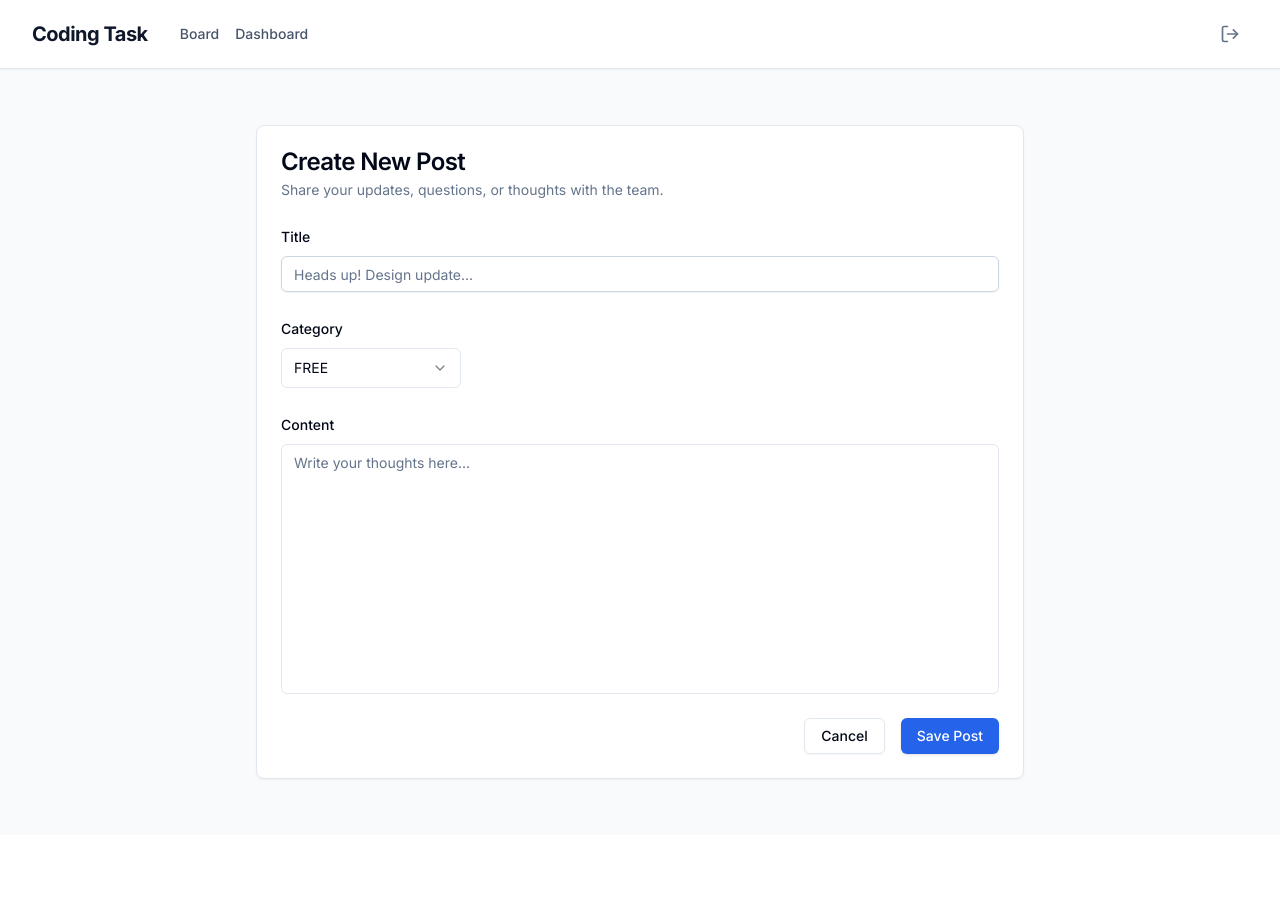
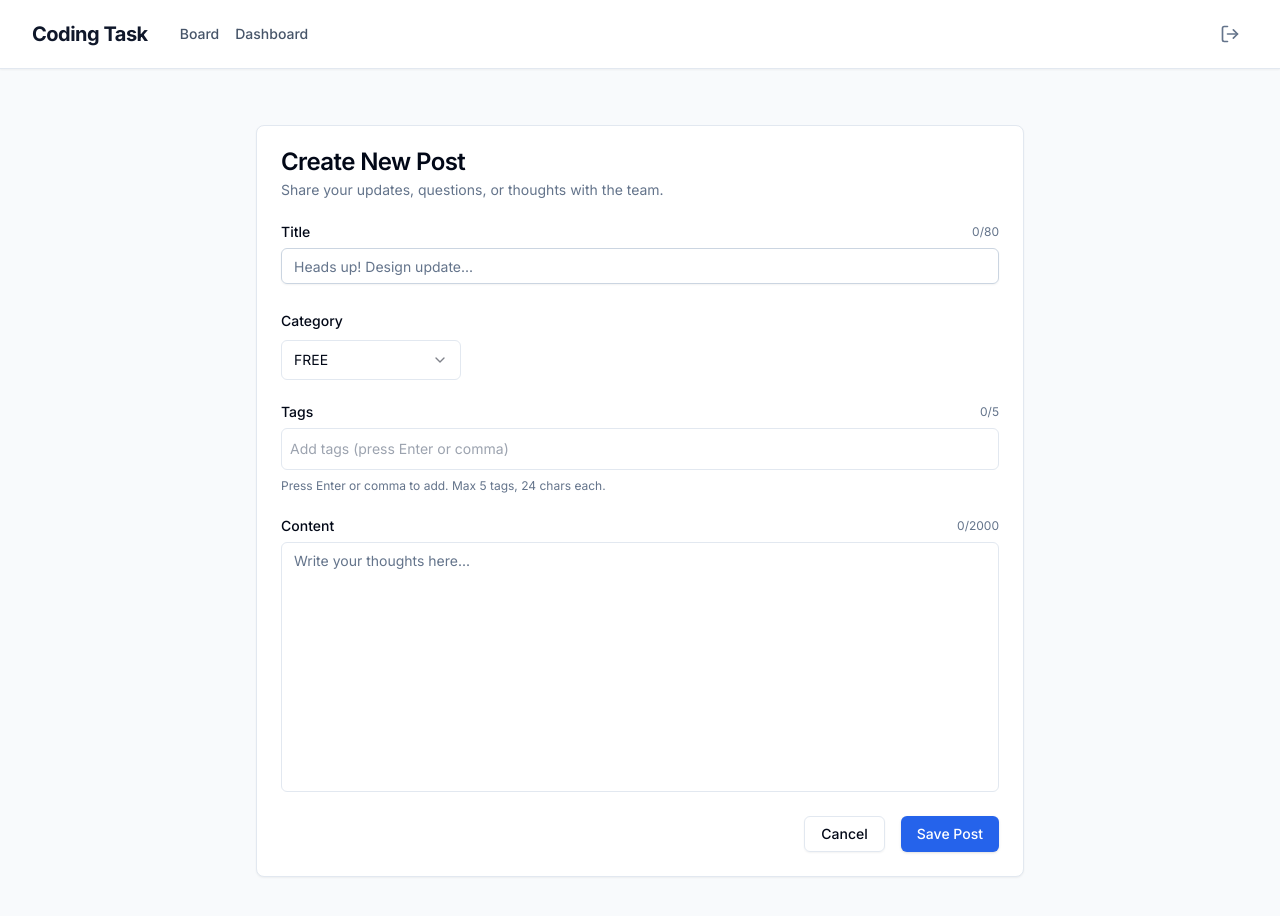
Before and after one commit to hongchan88/directional-task, a React (Vite) app: page /posts/new in a window 1280 px wide. Shown: the top 916 px of the page. Before the commit the page ends 835 px from the top, so only its background shows below. Built offline with nearby package versions, Linux system fonts and the light colour scheme; sample sign-in values are in the browser's storage.

Commit message:
update according to requirement title, body, tags etc

```diff
--- a/src/features/board/components/columns.tsx
+++ b/src/features/board/components/columns.tsx
@@ -58,6 +58,7 @@ export const columns: ColumnDef<Post>[] = [
       );
     },
   },
+
   {
     accessorKey: "userId",
     header: "Author",
@@ -92,4 +93,26 @@ export const columns: ColumnDef<Post>[] = [
     enableResizing: true,
     size: 100,
   },
+  {
+    accessorKey: "tags",
+    header: "Tags",
+    enableResizing: true,
+    size: 200,
+    cell: ({ row }) => {
+      const tags = row.getValue("tags") as string[] | undefined;
+      if (!tags || tags.length === 0) return <span className="text-slate-400">-</span>;
+      return (
+        <div className="flex flex-wrap gap-1">
+          {tags.map((tag, index) => (
+            <span
+              key={index}
+              className="px-1.5 py-0.5 bg-slate-100 text-slate-600 text-xs rounded"
+            >
+              {tag}
+            </span>
+          ))}
+        </div>
+      );
+    },
+  },
 ];
--- a/src/features/board/components/post-form.tsx
+++ b/src/features/board/components/post-form.tsx
@@ -11,10 +11,17 @@ import {
   SelectValue,
 } from "@/components/ui/select";
 import { Category, CreatePostDto } from "@/features/board/types";
-import { useState } from "react";
+import { useState, KeyboardEvent } from "react";
+import { X } from "lucide-react";
+
+// Validation constants
+const MAX_TITLE_LENGTH = 80;
+const MAX_BODY_LENGTH = 2000;
+const MAX_TAGS = 5;
+const MAX_TAG_LENGTH = 24;
 
 interface PostFormProps {
-  initialData?: CreatePostDto;
+  initialData?: CreatePostDto & { tags?: string[] };
   errors?: Record<string, string>;
   disabled?: boolean;
 }
@@ -23,19 +30,61 @@ export function PostForm({ initialData, errors, disabled }: PostFormProps) {
   const navigation = useNavigation();
   const isSubmitting = navigation.state === "submitting";
 
-  // Controlled state for Shadcn Select
+  // Controlled state
   const [category, setCategory] = useState<string>(initialData?.category || Category.FREE);
+  const [title, setTitle] = useState(initialData?.title || "");
+  const [body, setBody] = useState(initialData?.body || "");
+  const [tags, setTags] = useState<string[]>(initialData?.tags || []);
+  const [tagInput, setTagInput] = useState("");
+
+  // Tag handlers
+  const addTag = (value: string) => {
+    const trimmed = value.trim().slice(0, MAX_TAG_LENGTH);
+    if (!trimmed) return;
+
+    // Deduplicate (case-insensitive)
+    const exists = tags.some(t => t.toLowerCase() === trimmed.toLowerCase());
+    if (exists) {
+      setTagInput("");
+      return;
+    }
+
+    if (tags.length >= MAX_TAGS) return;
+
+    setTags([...tags, trimmed]);
+    setTagInput("");
+  };
+
+  const removeTag = (index: number) => {
+    setTags(tags.filter((_, i) => i !== index));
+  };
+
+  const handleTagKeyDown = (e: KeyboardEvent<HTMLInputElement>) => {
+    if (e.key === "Enter" || e.key === ",") {
+      e.preventDefault();
+      addTag(tagInput);
+    } else if (e.key === "Backspace" && tagInput === "" && tags.length > 0) {
+      removeTag(tags.length - 1);
+    }
+  };
 
   return (
     <Form method="post" className="space-y-6">
        {/* Title */}
         <div className="space-y-2">
-            <Label htmlFor="title">Title</Label>
+            <div className="flex justify-between items-center">
+              <Label htmlFor="title">Title</Label>
+              <span className={`text-xs ${title.length > MAX_TITLE_LENGTH ? "text-red-500" : "text-muted-foreground"}`}>
+                {title.length}/{MAX_TITLE_LENGTH}
+              </span>
+            </div>
             <Input
                 id="title"
                 name="title"
                 placeholder="Heads up! Design update..."
-                defaultValue={initialData?.title}
+                value={title}
+                onChange={(e) => setTitle(e.target.value)}
+                maxLength={MAX_TITLE_LENGTH}
                 className={errors?.title ? "border-red-500" : ""}
                 required
             />
@@ -60,14 +109,64 @@ export function PostForm({ initialData, errors, disabled }: PostFormProps) {
             </Select>
         </div>
 
+        {/* Tags */}
+        <div className="space-y-2">
+            <div className="flex justify-between items-center">
+              <Label htmlFor="tags">Tags</Label>
+              <span className={`text-xs ${tags.length >= MAX_TAGS ? "text-red-500" : "text-muted-foreground"}`}>
+                {tags.length}/{MAX_TAGS}
+              </span>
+            </div>
+            <input type="hidden" name="tags" value={JSON.stringify(tags)} />
+            <div className={`flex flex-wrap gap-2 p-2 border rounded-md min-h-[42px] ${errors?.tags ? "border-red-500" : "border-input"}`}>
+              {tags.map((tag, index) => (
+                <span
+                  key={index}
+                  className="inline-flex items-center gap-1 px-2 py-1 bg-primary/10 text-primary text-sm rounded-md"
+                >
+                  {tag}
+                  <button
+                    type="button"
+                    onClick={() => removeTag(index)}
+                    className="hover:text-destructive"
+                  >
+                    <X className="h-3 w-3" />
+                  </button>
+                </span>
+              ))}
+              {tags.length < MAX_TAGS && (
+                <input
+                  type="text"
+                  value={tagInput}
+                  onChange={(e) => setTagInput(e.target.value)}
+                  onKeyDown={handleTagKeyDown}
+                  onBlur={() => addTag(tagInput)}
+                  placeholder={tags.length === 0 ? "Add tags (press Enter or comma)" : ""}
+                  className="flex-1 min-w-[120px] outline-none bg-transparent text-sm"
+                  maxLength={MAX_TAG_LENGTH}
+                  disabled={disabled}
+                />
+              )}
+            </div>
+            <p className="text-xs text-muted-foreground">Press Enter or comma to add. Max {MAX_TAGS} tags, {MAX_TAG_LENGTH} chars each.</p>
+            {errors?.tags && <p className="text-sm text-red-500 font-medium">{errors.tags}</p>}
+        </div>
+
         {/* Body */}
         <div className="space-y-2">
-            <Label htmlFor="body">Content</Label>
+            <div className="flex justify-between items-center">
+              <Label htmlFor="body">Content</Label>
+              <span className={`text-xs ${body.length > MAX_BODY_LENGTH ? "text-red-500" : "text-muted-foreground"}`}>
+                {body.length}/{MAX_BODY_LENGTH}
+              </span>
+            </div>
             <Textarea
                 id="body"
                 name="body"
                 placeholder="Write your thoughts here..."
-                defaultValue={initialData?.body}
+                value={body}
+                onChange={(e) => setBody(e.target.value)}
+                maxLength={MAX_BODY_LENGTH}
                 className={`min-h-[250px] resize-none ${errors?.body ? "border-red-500" : ""}`}
                 required
             />
--- a/src/features/board/pages/board-detail-page.tsx
+++ b/src/features/board/pages/board-detail-page.tsx
@@ -63,10 +63,24 @@ export default function BoardDetailPage() {
                     )}
                 </div>
             </CardHeader>
-            <CardContent className="prose max-w-none mt-4">
+            <CardContent className="prose max-w-none mt-4 space-y-6">
                 <div className="whitespace-pre-wrap text-slate-700 leading-relaxed min-h-[200px]">
                     {post.body}
                 </div>
+
+                {/* Tags */}
+                {post.tags && post.tags.length > 0 && (
+                    <div className="flex flex-wrap gap-2 pt-4 border-t">
+                        {post.tags.map((tag, index) => (
+                            <span
+                                key={index}
+                                className="px-2 py-1 bg-slate-100 text-slate-600 text-sm rounded-md"
+                            >
+                                #{tag}
+                            </span>
+                        ))}
+                    </div>
+                )}
             </CardContent>
        </Card>
     </div>
--- a/src/features/board/pages/board-edit-page.tsx
+++ b/src/features/board/pages/board-edit-page.tsx
@@ -14,6 +14,12 @@ export async function boardEditLoader({ params }: LoaderFunctionArgs) {
   return post;
 }
 
+// Validation constants
+const MAX_TITLE_LENGTH = 80;
+const MAX_BODY_LENGTH = 2000;
+const MAX_TAGS = 5;
+const MAX_TAG_LENGTH = 24;
+
 // Action to update post
 export async function updatePostAction({ request, params }: ActionFunctionArgs) {
   if (!params.postId) throw new Error("Post ID is required");
@@ -22,16 +28,43 @@ export async function updatePostAction({ request, params }: ActionFunctionArgs)
   const title = formData.get("title") as string;
   const body = formData.get("body") as string;
   const category = formData.get("category") as Category;
+  const tagsRaw = formData.get("tags") as string;
+
+  // Parse tags from JSON
+  let tags: string[] = [];
+  try {
+    tags = tagsRaw ? JSON.parse(tagsRaw) : [];
+  } catch {
+    tags = [];
+  }
 
   const errors: Record<string, string> = {};
 
-  // Validation (Same as create)
+  // Title validation
   if (!title || title.trim().length < 2) {
-    errors.title = "Title must be at least 2 characters string.";
+    errors.title = "Title must be at least 2 characters.";
+  } else if (title.length > MAX_TITLE_LENGTH) {
+    errors.title = `Title must be at most ${MAX_TITLE_LENGTH} characters.`;
   }
+
+  // Body validation
   if (!body || body.trim().length < 1) {
     errors.body = "Content is required.";
+  } else if (body.length > MAX_BODY_LENGTH) {
+    errors.body = `Content must be at most ${MAX_BODY_LENGTH} characters.`;
   }
+
+  // Tags validation
+  if (tags.length > MAX_TAGS) {
+    errors.tags = `Maximum ${MAX_TAGS} tags allowed.`;
+  }
+  const invalidTag = tags.find(t => t.length > MAX_TAG_LENGTH);
+  if (invalidTag) {
+    errors.tags = `Each tag must be at most ${MAX_TAG_LENGTH} characters.`;
+  }
+
+  // Deduplicate tags (case-insensitive)
+  const uniqueTags = [...new Map(tags.map(t => [t.toLowerCase(), t])).values()];
 
   // Banned Words Validation
   const contentToCheck = (title + " " + body).toLowerCase();
@@ -50,6 +83,7 @@ export async function updatePostAction({ request, params }: ActionFunctionArgs)
         title,
         body,
         category,
+        tags: uniqueTags,
     });
     return redirect("/posts");
   } catch (err: any) {
--- a/src/features/board/pages/board-new-page.tsx
+++ b/src/features/board/pages/board-new-page.tsx
@@ -6,21 +6,54 @@ import { BANNED_WORDS } from "@/lib/constants";
 import { Card, CardContent, CardDescription, CardHeader, CardTitle } from "@/components/ui/card";
 
 
+// Validation constants
+const MAX_TITLE_LENGTH = 80;
+const MAX_BODY_LENGTH = 2000;
+const MAX_TAGS = 5;
+const MAX_TAG_LENGTH = 24;
+
 export async function createPostAction({ request }: ActionFunctionArgs) {
   const formData = await request.formData();
   const title = formData.get("title") as string;
   const body = formData.get("body") as string;
   const category = formData.get("category") as Category;
+  const tagsRaw = formData.get("tags") as string;
+
+  // Parse tags from JSON
+  let tags: string[] = [];
+  try {
+    tags = tagsRaw ? JSON.parse(tagsRaw) : [];
+  } catch {
+    tags = [];
+  }
 
   const errors: Record<string, string> = {};
 
-  // Validation
+  // Title validation
   if (!title || title.trim().length < 2) {
-    errors.title = "Title must be at least 2 characters string.";
+    errors.title = "Title must be at least 2 characters.";
+  } else if (title.length > MAX_TITLE_LENGTH) {
+    errors.title = `Title must be at most ${MAX_TITLE_LENGTH} characters.`;
   }
+
+  // Body validation
   if (!body || body.trim().length < 1) {
     errors.body = "Content is required.";
+  } else if (body.length > MAX_BODY_LENGTH) {
+    errors.body = `Content must be at most ${MAX_BODY_LENGTH} characters.`;
   }
+
+  // Tags validation
+  if (tags.length > MAX_TAGS) {
+    errors.tags = `Maximum ${MAX_TAGS} tags allowed.`;
+  }
+  const invalidTag = tags.find(t => t.length > MAX_TAG_LENGTH);
+  if (invalidTag) {
+    errors.tags = `Each tag must be at most ${MAX_TAG_LENGTH} characters.`;
+  }
+
+  // Deduplicate tags (case-insensitive)
+  const uniqueTags = [...new Map(tags.map(t => [t.toLowerCase(), t])).values()];
 
   // Banned Words Validation
   const contentToCheck = (title + " " + body).toLowerCase();
@@ -39,7 +72,7 @@ export async function createPostAction({ request }: ActionFunctionArgs) {
         title,
         body,
         category,
-        tags: [] // Optional tags implementation
+        tags: uniqueTags
     });
     console.log(response,"response")
     return redirect("/posts");
```
